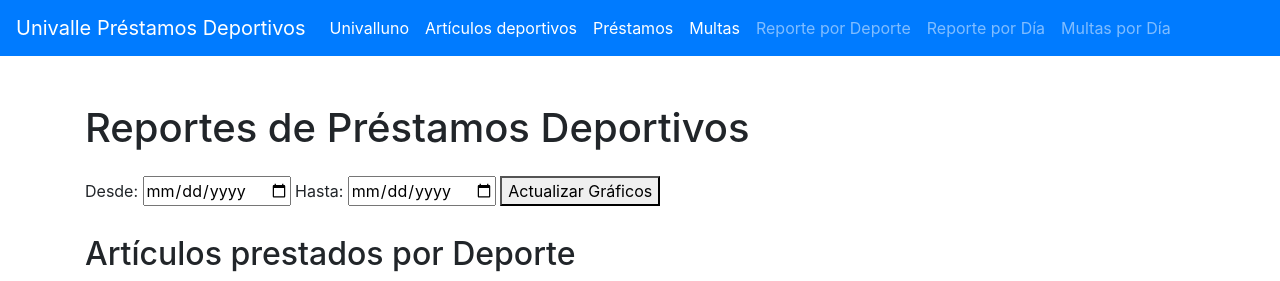
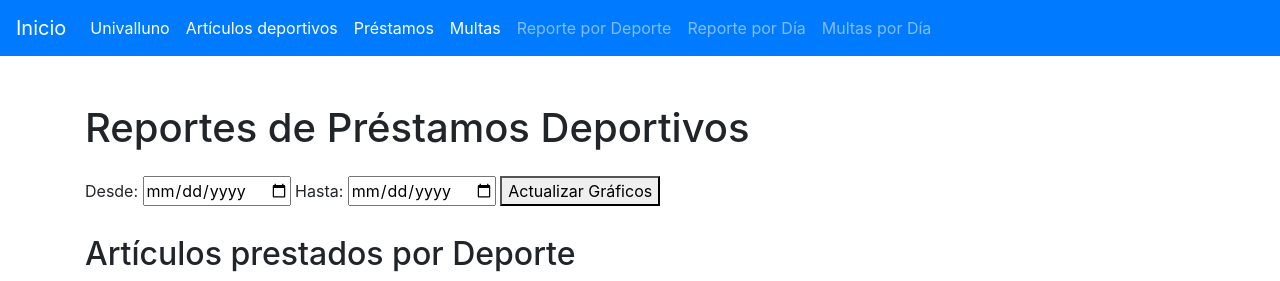
Before and after one commit to MavelSterling/Taller_Djando_appWeb, a Django app: page /reportes/ in a window 1280 px wide. Shown: the top 281 px of the page. Run offline with Django 4.2, Linux system fonts and the light colour scheme; some libraries are stand-ins or nearby versions.

Commit message:
Barra de navegacion de base.html

```diff
--- a/univalle_project/univalle_app/templates/univalle_app/base.html
+++ b/univalle_project/univalle_app/templates/univalle_app/base.html
@@ -16,7 +16,7 @@
 
     <!-- Barra de navegación -->
 <nav class="navbar navbar-expand-lg navbar-dark bg-primary">
-    <a class="navbar-brand" href="{% url 'home' %}">Univalle Préstamos Deportivos</a>
+    <a class="navbar-brand" href="{% url 'home' %}">Inicio</a>
     <button class="navbar-toggler" type="button" data-toggle="collapse" data-target="#navbarNav" aria-controls="navbarNav" aria-expanded="false" aria-label="Toggle navigation">
         <span class="navbar-toggler-icon"></span>
     </button>
@@ -49,6 +49,7 @@
 
     <!-- Contenido principal -->
     <div class="container mt-5">
+
         {% block content %}
         <h1>Bienvenido a Univalle Préstamos Deportivos</h1>
         {% endblock %}
--- a/univalle_project/univalle_app/templates/univalle_app/reporte_deporte.html
+++ b/univalle_project/univalle_app/templates/univalle_app/reporte_deporte.html
@@ -3,7 +3,7 @@
 {% block content %}
     <h2>Reporte de Artículos Prestados por Deporte</h2>
 
-    <!-- Un formulario para seleccionar las fechas -->
+    <!-- Un formulario para seleccionar las fechas para los gráficos-->
     <form method="get" action="{% url 'reporte-deporte' %}">
         Fecha inicio: <input type="date" name="inicio_fecha" required>
         Fecha fin: <input type="date" name="fin_fecha" required>
```
